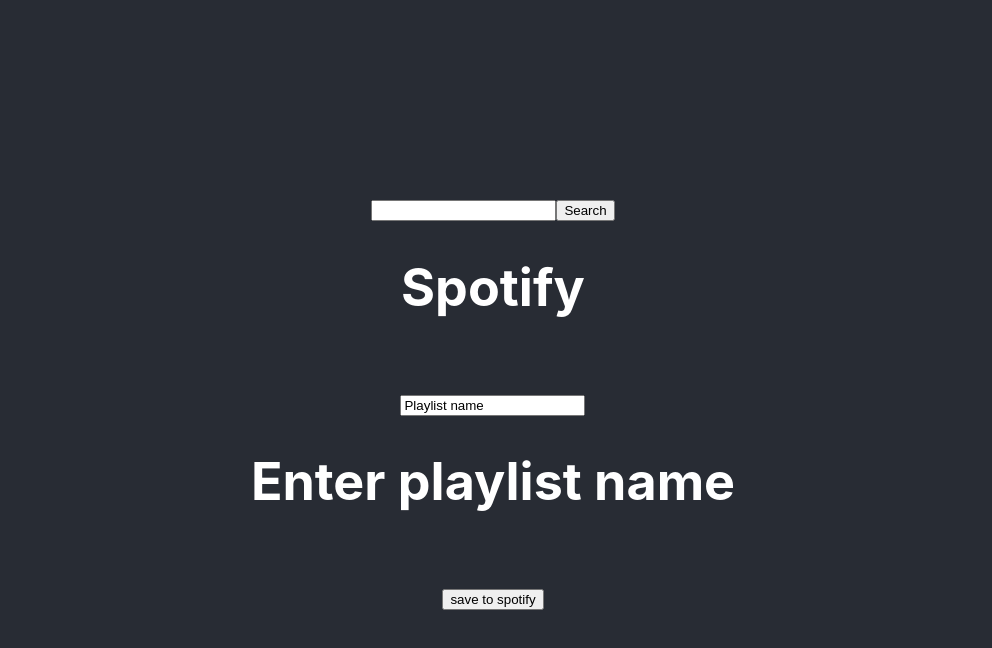
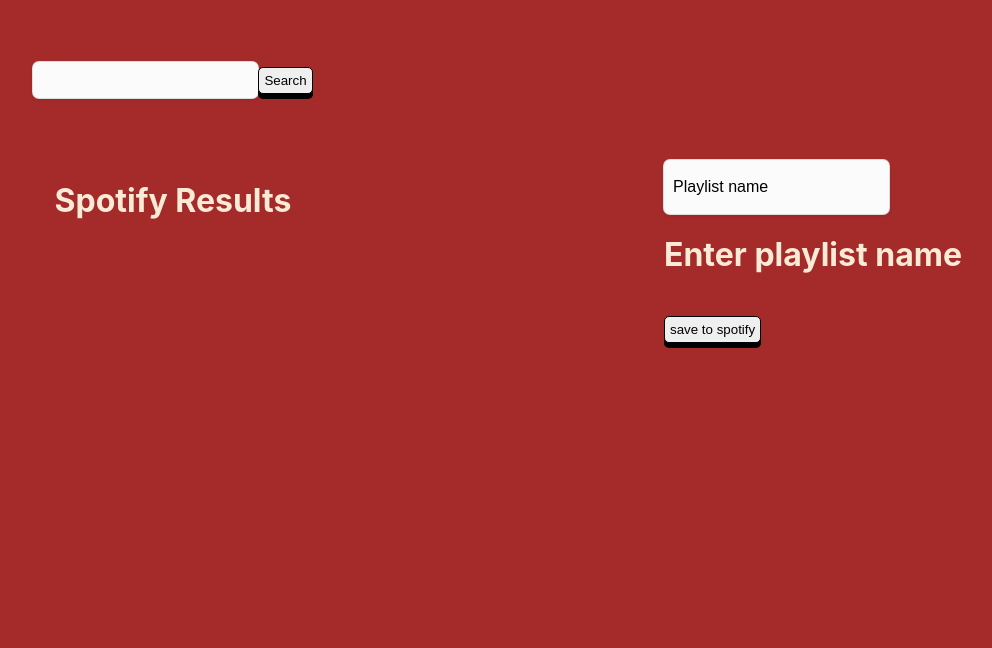
Before and after one commit to conorjames1994/jamming, a React (Create React App) app: page / in a window 1280 px wide. Shown: the top 648 px of the page, without its empty margins (147-1139 px from the left). Built offline with nearby package versions, Linux system fonts and the light colour scheme.

Commit message:
app with some styling

```diff
--- a/src/App.js
+++ b/src/App.js
@@ -5,6 +5,7 @@
 import Playlist from './Playlist';
 import SearchBar from './SearchBar';
 import { Spotify } from './spotify.js';
+import styles from './App.module.css'
 
 
 function App() {
@@ -44,14 +45,17 @@
   console.log(term)
 }
   return (
-    <div className="App">
-      <header className="App-header">
-        <SearchBar onSearch={search}/>
-        <SearchResults userSearchResults={searchResults} onAdd={addTrack}/>
-        <Playlist  onSave={savePlaylist} onChangePlaylistName={changePlaylistName} userPlaylist={playlist} userPlaylistName={playlistName} onRemove={removeTrack}/>
+    <div className={styles.mainStyle}>
+      <div className={styles.searchBar}>
+        <SearchBar  onSearch={search}/>
+        </div>
+        <div className={styles.searchResults}>
+        <SearchResults  userSearchResults={searchResults} onAdd={addTrack}/>
+        </div>
+        <div className={styles.playlistName}>
+          <Playlist   onSave={savePlaylist} onChangePlaylistName={changePlaylistName} userPlaylist={playlist} userPlaylistName={playlistName} onRemove={removeTrack}/>
+       </div>
 
-
-      </header>
     </div>
   );
 }
--- /dev/null
+++ b/src/App.module.css
@@ -0,0 +1,37 @@
+.mainStyle {
+  background-color: brown;
+  width: 100%;
+  height: 100%;
+  min-height: 50rem;
+  color: antiquewhite;
+  display: grid;
+  grid-template-columns: 50% 50%;
+  grid-template-rows: 20% 80%;
+}
+
+.searchBar {
+  grid-column-start: 1;
+  grid-column-end: 1;
+  grid-row: 1 / span 1;
+  display: flex;
+  align-items: center;
+  justify-content: center;
+
+}
+
+.searchResults {
+  grid-column-start: 1;
+  grid-column-end: 1;
+  grid-row: 2/ span 1;
+  display: flex;
+  align-content: center;
+  justify-content: center;
+}
+
+.playlistName {
+  grid-column-start: 2;
+  grid-column-end: 2;
+  grid-row: 2/ span 1;
+  display: flex;
+  justify-content: center;
+}
--- a/src/SearchBar.js
+++ b/src/SearchBar.js
@@ -1,4 +1,6 @@
 import React, {useState} from 'react';
+import  "./button.module.css";
+import "./input.module.css";
 
 function SearchBar (props) {
 const [term, setTerm] = useState('')
@@ -11,10 +13,10 @@
   setTerm(target.value)
 }
   return (
-<div>
+<div >
 
   <input id="search" type="search" onChange={handleTerm}></input>
-  <button onClick={passTerm}>Search</button>
+  <button  onClick={passTerm}>Search</button>
 </div>
 
   )
--- a/src/SearchResults.js
+++ b/src/SearchResults.js
@@ -6,7 +6,7 @@
 
   return (
     <div>
-      <h1>Spotify</h1>
+      <h1>Spotify Results</h1>
     <Tracklist userSearchResults={props.userSearchResults} onAdd={props.onAdd} isRemoval={false}/>
     </div>
   )
--- /dev/null
+++ b/src/button.module.css
@@ -0,0 +1,18 @@
+button {
+
+  padding:  5px;
+  border: 1px solid;
+  border-radius: 5px;
+  text-decoration: none;
+  box-shadow: 0px 5px;
+
+}
+button:hover {
+  cursor: pointer;
+}
+
+button:active {
+  margin-top: 5px;
+  color: black;
+  box-shadow: 0px 0px;
+}
--- /dev/null
+++ b/src/input.module.css
@@ -0,0 +1,13 @@
+input {
+padding: 7px;
+border-radius: 6px;
+font-size: 16px;
+background: #fbfbfb;
+border: 2px solid transparent;
+height: 36px;
+box-shadow: 0 0 0 1px #dddddd, 0 2px 4px 0 rgb(0 0 0 / 7%), 0 1px 1.5px 0 rgb(0 0 0 / 5%);
+:focus{
+    border: 2px solid #000;
+    border-radius: 4px;
+}
+}
```
